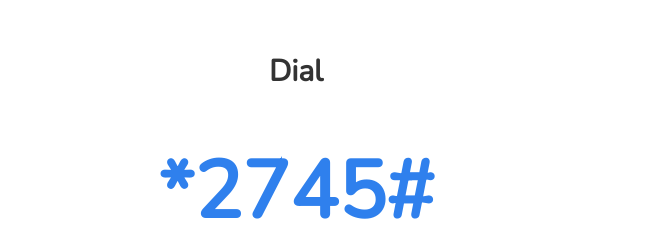
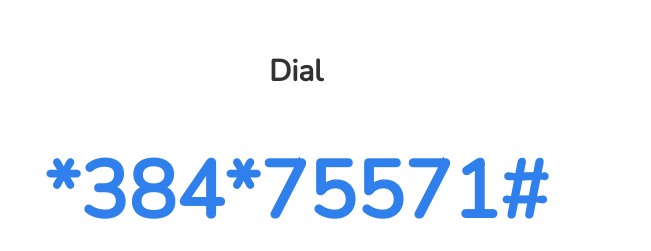
Before and after one commit to devcareer/fsi-hack, a plain HTML site: page index.html in a window 1280 px wide. Shown: the part 1564-1815 px from the top of the page, 629-1280 px from the left. Drawn offline with nearby package versions, Linux system fonts and the light colour scheme; a web font is replaced by a local one.

Commit message:
I update index.html

```diff
--- a/index.html
+++ b/index.html
@@ -133,7 +133,7 @@
           <div class="col-lg-6 col-md-6 col-sm-12">
             <div class="test-code text-center">
               <h6 class="test__h6">Dial</h6>
-              <h2 class="test__h2">*2745#</h2>
+              <h2 class="test__h2">*384*75571#</h2>
               <p class="test__works">This works on any device</p>
             </div>
           </div>
```
